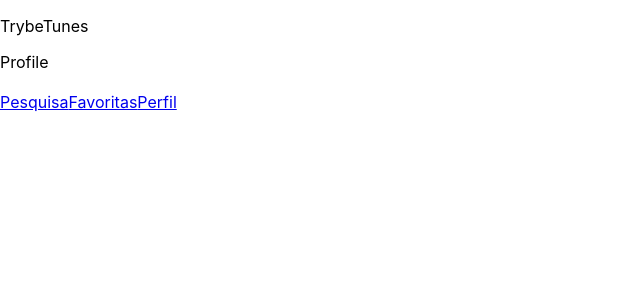
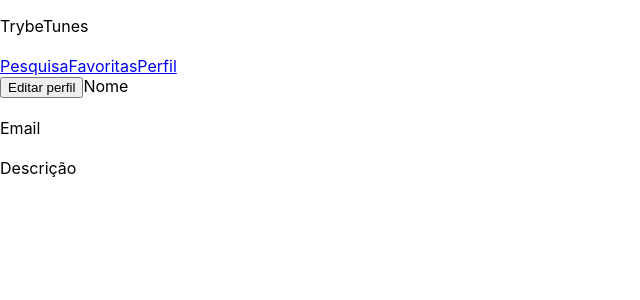
Before and after one commit to AnaMariaTozi/trybetunes, a React (Create React App) app: page /profile in a window 1280 px wide. Shown: the top 300 px of the page, without its empty margins (0-640 px from the left). Built offline with nearby package versions, Linux system fonts and the light colour scheme.

Commit message:
13th requirement

```diff
--- a/src/pages/Profile.js
+++ b/src/pages/Profile.js
@@ -1,21 +1,75 @@
+import { Link } from 'react-router-dom';
 import React, { Component } from 'react';
 import Header from '../components/Header';
+import { getUser } from '../services/userAPI';
+import Loading from '../components/Loading';
 
 class Profile extends Component {
   constructor(props) {
     super(props);
 
     this.state = {
-
+      username: '',
+      userEmail: '',
+      userImage: '',
+      userDescription: '',
+      loading: false,
     };
   }
 
+  async componentDidMount() {
+    this.setState({ loading: true });
+    const { name, email, description, image } = await getUser();
+    this.setState({
+      username: name,
+      userEmail: email,
+      userImage: image,
+      userDescription: description,
+      loading: false,
+    });
+  }
+
   render() {
+    const {
+      username,
+      userEmail,
+      userImage,
+      userDescription,
+      loading,
+    } = this.state;
+
     return (
-      <>
-        <div data-testid="page-profile">Profile</div>
+      <div data-testid="page-profile">
         <Header />
-      </>
+        {
+          loading ? <Loading />
+            : (
+              <>
+                <img
+                  src={ userImage }
+                  data-testid="profile-image"
+                  alt={ username }
+                />
+                <Link to="/profile/edit">
+                  <button type="button">Editar perfil</button>
+                </Link>
+                <label htmlFor="nome">
+                  Nome
+                  <h2 name="nome">{username}</h2>
+                </label>
+                <label htmlFor="email">
+                  Email
+                  <h2 name="email">{userEmail}</h2>
+                </label>
+                <label htmlFor="nome">
+                  Descrição
+                  <h2 name="descricao">{userDescription}</h2>
+                </label>
+
+              </>
+            )
+        }
+      </div>
     );
   }
 }
```
